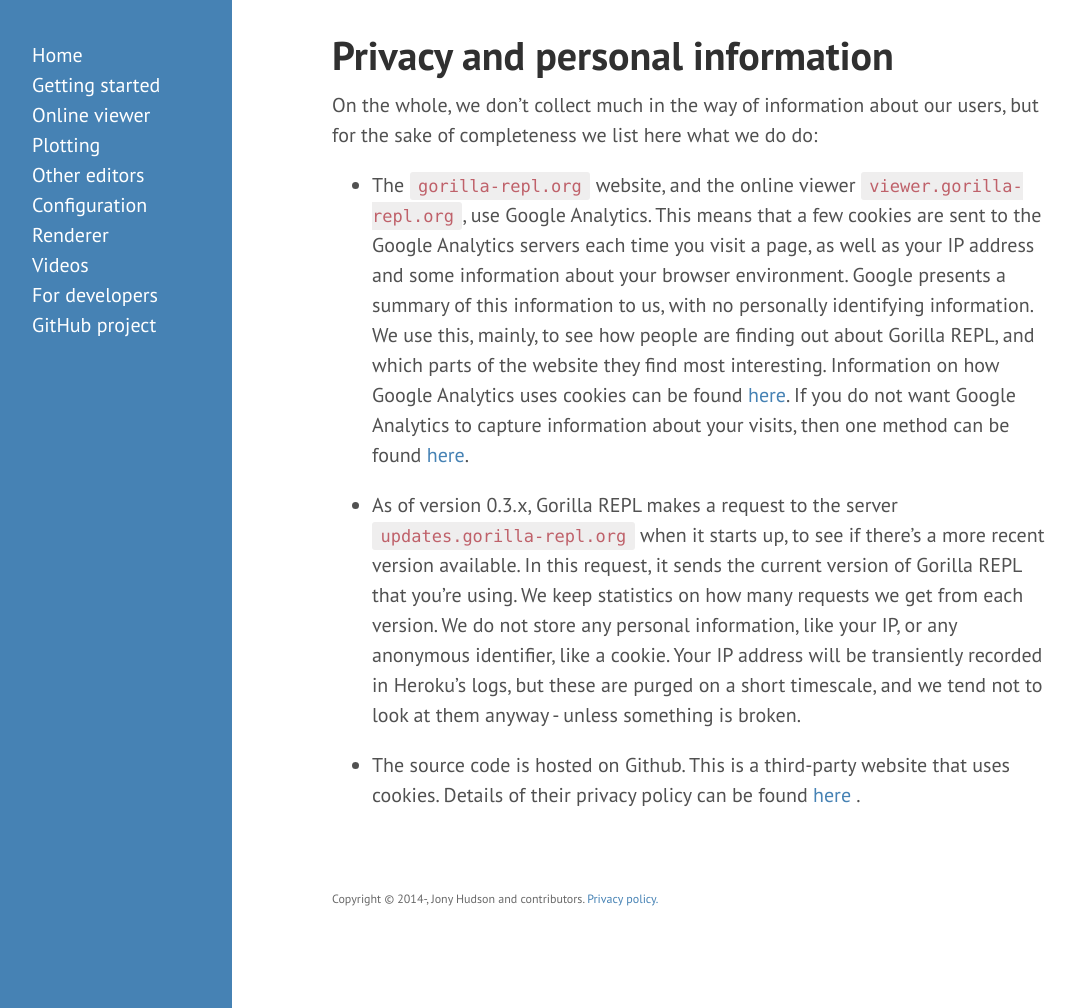
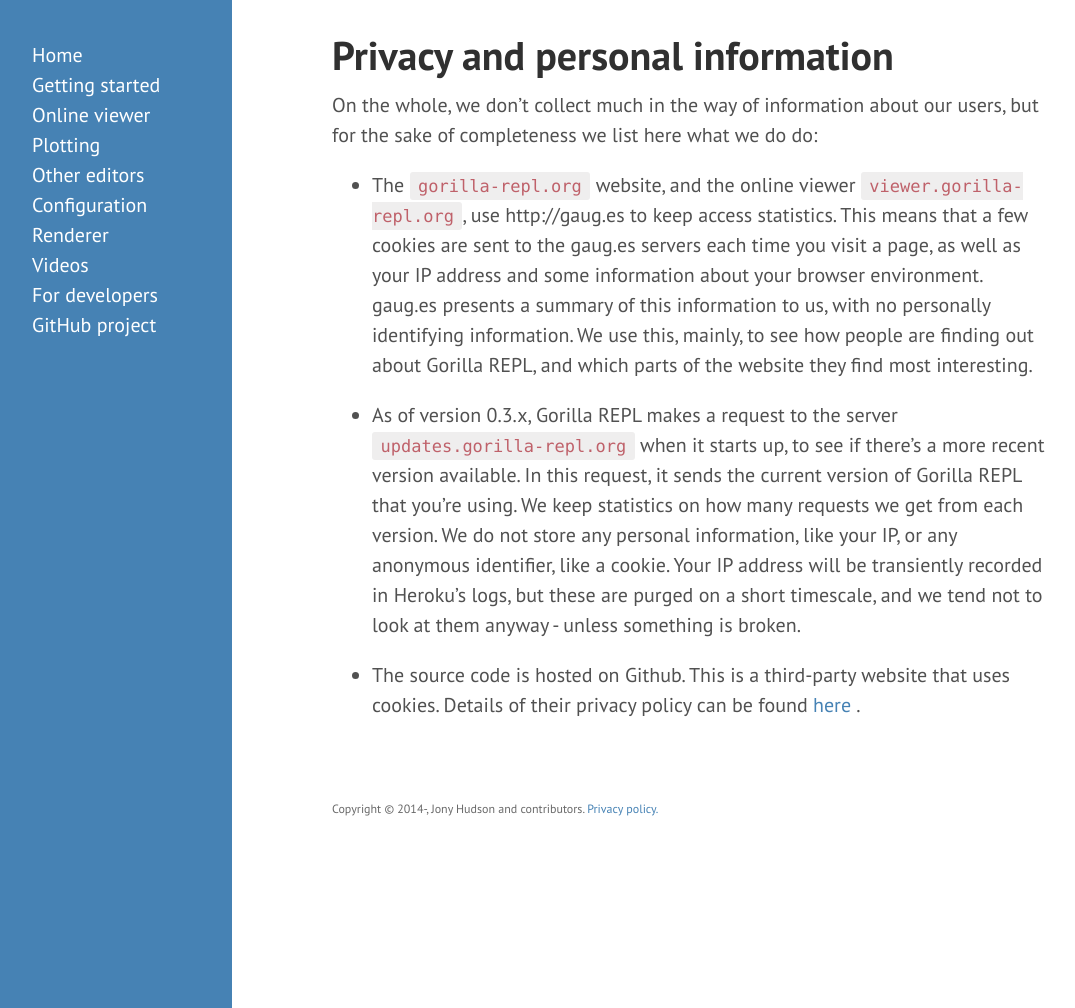
Before and after one commit to JonyEpsilon/gorilla-repl.org, a Jekyll site: the page built from privacy.md, in a window 1280 px wide and 1008 px high. Shown: the whole window, without its empty margins (8-1083 px from the left). Built offline with Jekyll 4.4.1, drawn with Linux system fonts in a browser that asks for light colours; Markdown is read by kramdown in place of the engine named in the settings; comment, search, counter and statistics services are not loaded.

Commit message:
Now using gaug.es.

```diff
--- a/privacy.md
+++ b/privacy.md
@@ -6,15 +6,11 @@ title: Privacy and personal information
 On the whole, we don't collect much in the way of information about our users, but for the sake of completeness we list
 here what we do do:
 
-- The `gorilla-repl.org` website, and the online viewer `viewer.gorilla-repl.org`, use Google Analytics. This means that
-a few cookies are sent to the Google Analytics servers each time you visit a page, as well as your IP address and
-some information about your browser environment. Google presents a summary of this information to us, with no personally
-identifying information. We use
-this, mainly, to see how people are finding out about Gorilla REPL, and which parts of the website they find most
-interesting. Information on how Google Analytics uses cookies can be found
-[here](https://developers.google.com/analytics/devguides/collection/analyticsjs/cookie-usage).
-If you do not want Google Analytics to capture information about your visits, then one method can be found
-[here](https://tools.google.com/dlpage/gaoptout).
+- The `gorilla-repl.org` website, and the online viewer `viewer.gorilla-repl.org`, use http://gaug.es to keep access
+statistics. This means that a few cookies are sent to the gaug.es servers each time you visit a page, as well as your IP
+address and some information about your browser environment. gaug.es presents a summary of this information to us, with
+no personally identifying information. We use this, mainly, to see how people are finding out about Gorilla REPL, and
+which parts of the website they find most interesting.
 
 - As of version 0.3.x, Gorilla REPL makes a request to the server `updates.gorilla-repl.org` when it starts up,
 to see if there's a more recent version available. In this request, it sends the current version of Gorilla REPL that
```
